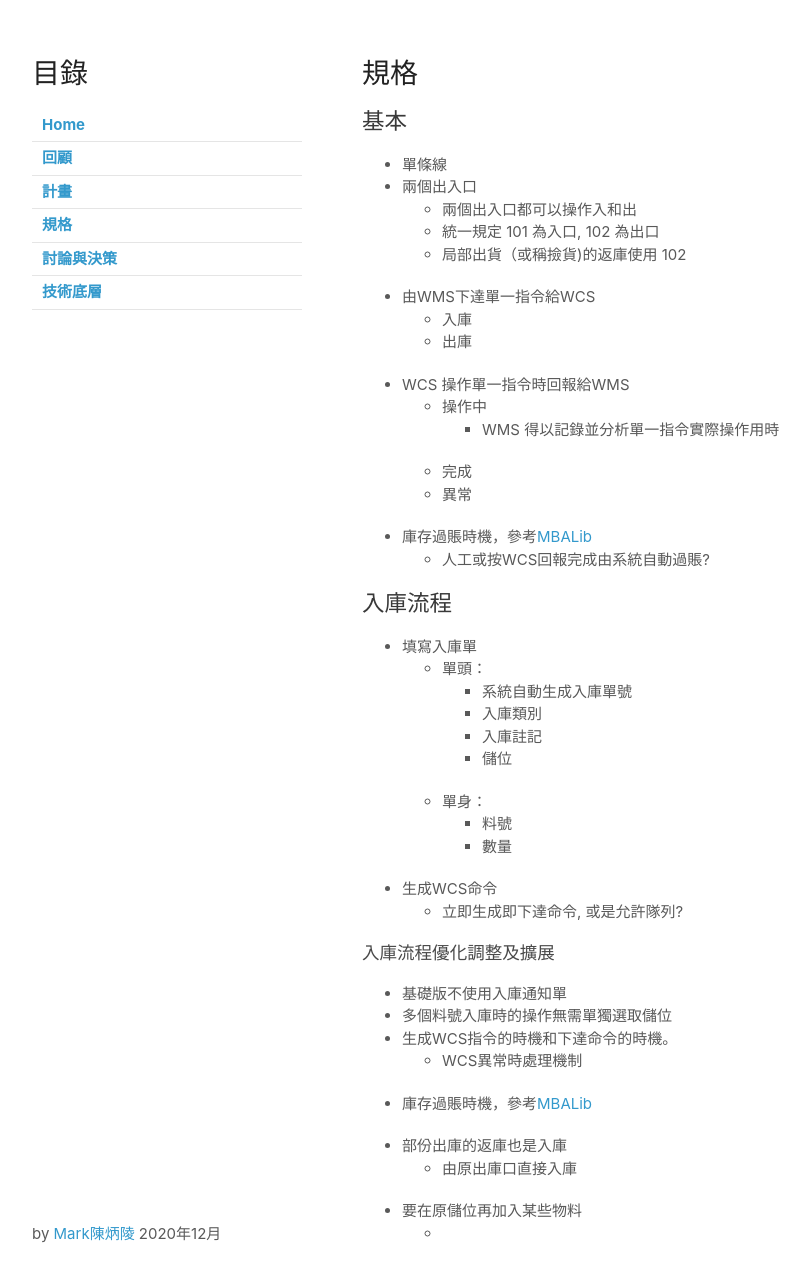
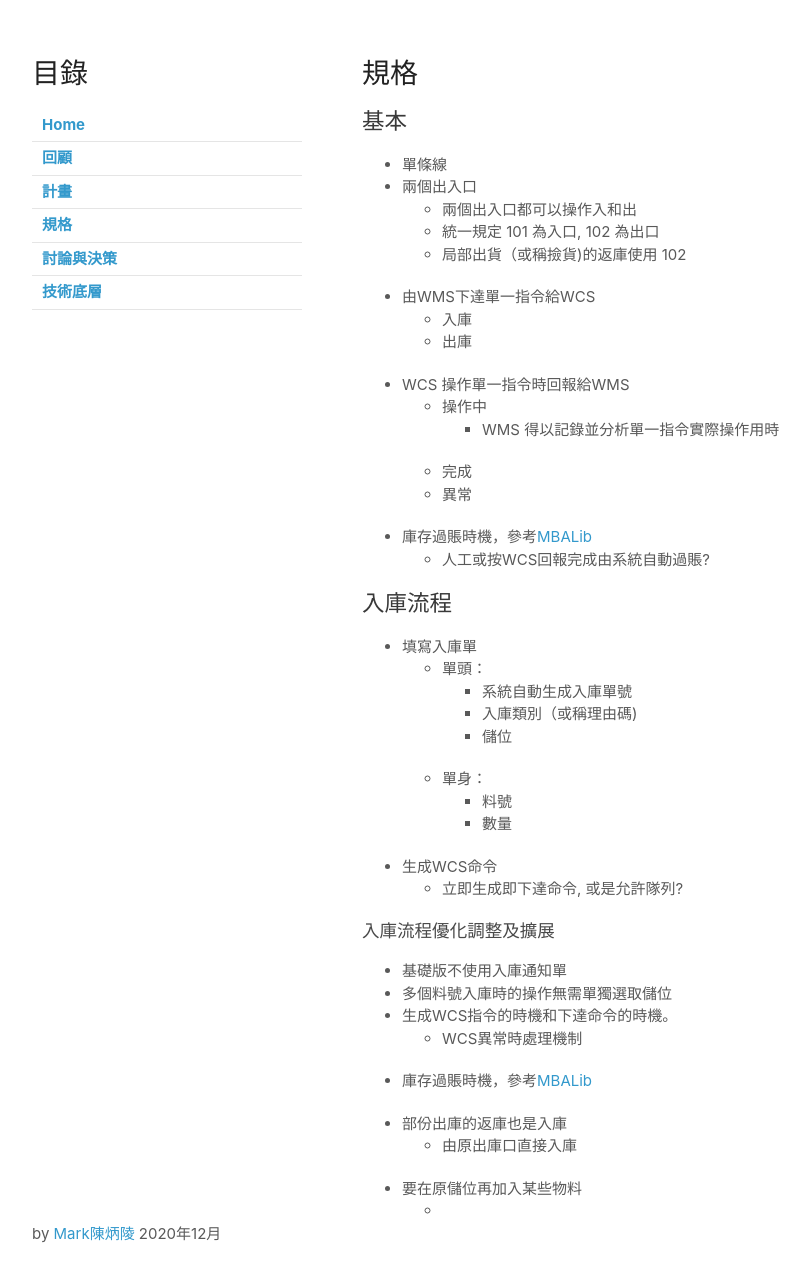
Before and after one commit to dreamaitek/p003, a Jekyll site: the page built from spec.md, in a window 1280 px wide and 1315 px high. Shown: the top 1282 px of the window, without its empty margins (68-878 px from the left). Built offline with Jekyll 4.4.1, drawn with Linux system fonts in a browser that asks for light colours; our own code applies the rules of GitHub Pages for plain Markdown files.

Commit message:
Update spec.md

```diff
--- a/spec.md
+++ b/spec.md
@@ -23,8 +23,7 @@ layout: default
 - 填寫入庫單
   - 單頭：
     - 系統自動生成入庫單號
-    - 入庫類別
-    - 入庫註記
+    - 入庫類別（或稱理由碼)
     - 儲位
   - 單身：
     - 料號
```
